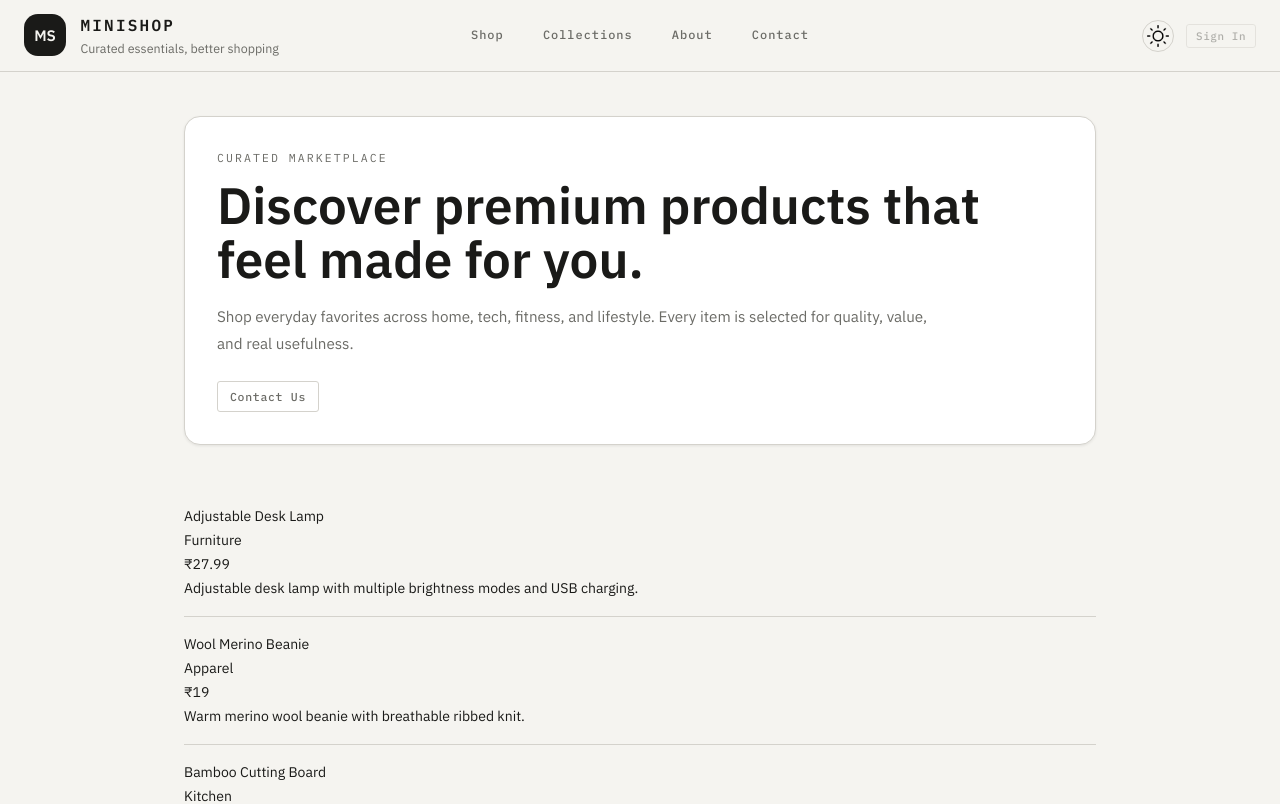
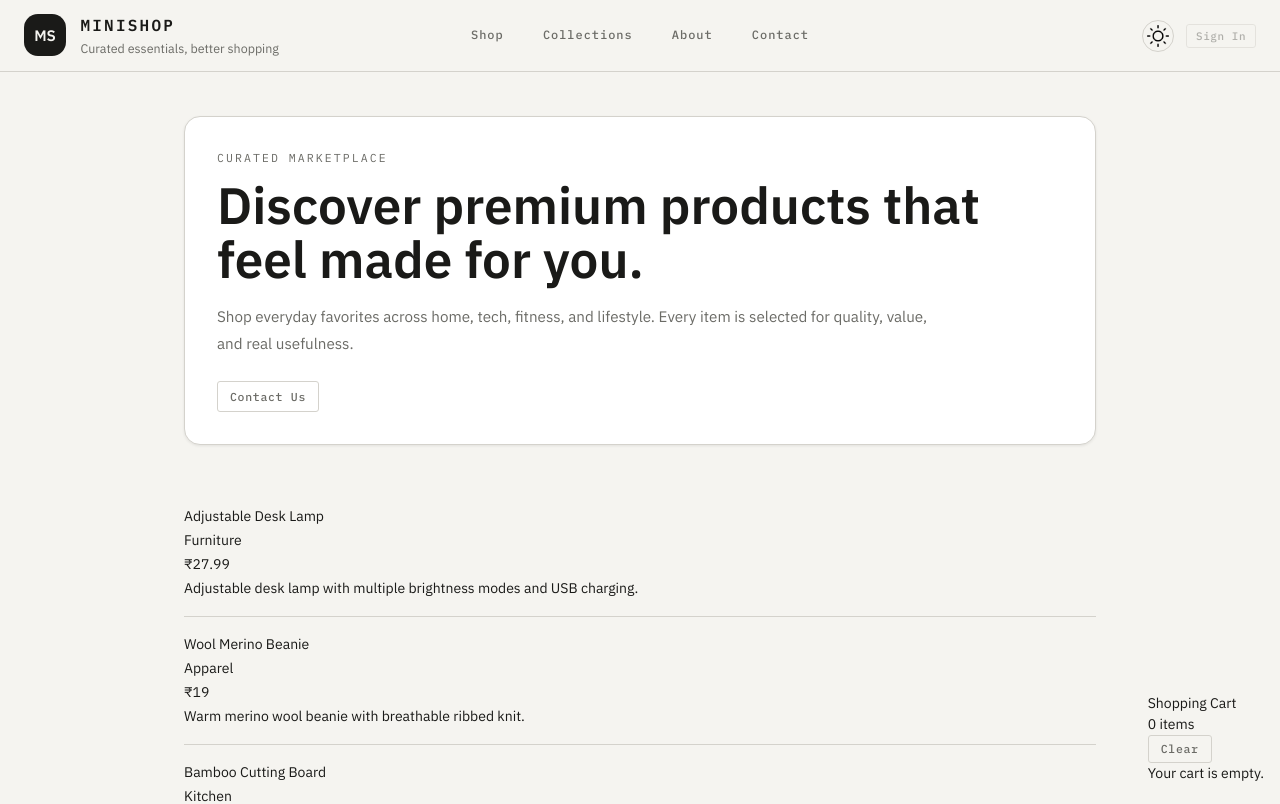
Before and after one commit to prad-0x31/frontend-smp-iet, a React (Vite) app: page / in a window 1280 px wide. Shown: the top 804 px of the page. Built offline with nearby package versions, Linux system fonts and the light colour scheme.

Commit message:
Add CartSidebar to the page
Using the existing CartSidebar component, place the CartSidebar in the
botton right of the page by adding it to App.jsx with the main app and
using flex to make the main app flex and the cart have a fixed width.

Modified: App.jsx, index.css

```diff
--- a/src/App.jsx
+++ b/src/App.jsx
@@ -5,12 +5,13 @@ import ItemPage from "./pages/ItemPage";
 import About from "./pages/About";
 import Collections from "./pages/Collections";
 import Contact from "./pages/Contact";
+import CartSidebar from './components/CartSidebar'
 
 function App() {
   return (
     <div className="app">
       <Headbar />
-
+      <div className="app-layout">
         <main className="app-content">
           <Routes>
             <Route path="/" element={<Home />} />
@@ -20,6 +21,8 @@ function App() {
             <Route path="/about" element={<About />} />
           </Routes>
         </main>
+      <div className="sideBar"><CartSidebar /></div>
+      </div>
     </div>
   );
 }
--- a/src/index.css
+++ b/src/index.css
@@ -43,7 +43,22 @@
   object-fit: contain;
 }
 
+.app-layout {
+  display: flex;
+  /* min-height: calc(100vh - 72px); */
+}
 
+.app-content {
+  flex: 1;
+}
+
+.sideBar {
+  position: fixed;
+  bottom: 0%;
+  right: 0%;
+  margin-bottom: 16px;
+  margin-right: 16px;
+}
 
 
 /* ── RESET & BASE ───────────────────────────────────────── */
```
Also changed, not shown: 1 other file (tests, documents, lock files or other folders). Lines whose indentation alone changed are shown as unchanged.
